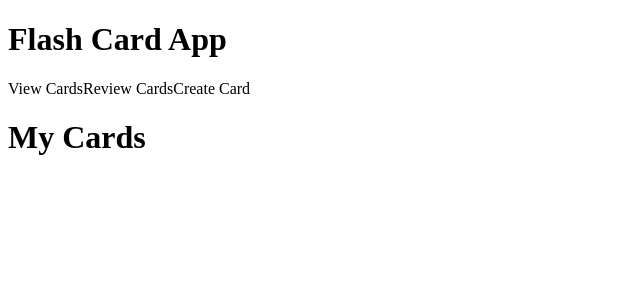
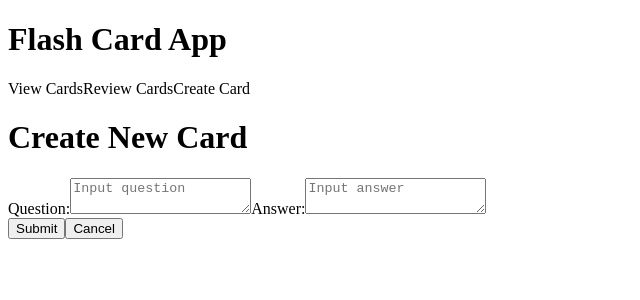
Before and after one commit to David-Lyu/react-flash-cards-pt, a React app: page / in a window 1280 px wide. Shown: the top 300 px of the page, without its empty margins (0-640 px from the left). Built offline with nearby package versions, Linux system fonts and the light colour scheme; the HTML template or start-up script is replaced by a standard one.

Commit message:
finished create a card

```diff
--- a/src/components/app.jsx
+++ b/src/components/app.jsx
@@ -7,11 +7,24 @@ import Nav from './nav';
 export default class App extends React.Component {
   constructor(props) {
     super(props);
-    this.state = {
-      view: 'view-cards'
-    };
     this.setView = this.setView.bind(this);
     this.getView = this.getView.bind(this);
+    this.saveCards = this.saveCards.bind(this);
+    this.addCard = this.addCard.bind(this);
+    this.state = {
+      view: 'create-card',
+      cards: []
+    };
+  }
+
+  addCard(card) {
+    const cards = this.state.cards.concat(card);
+    this.setState({ cards }, this.saveCards());
+  }
+
+  saveCards() {
+    const localStorage = window.localStorage;
+    localStorage.setItem('flash-cards', JSON.stringify(this.state.cards));
   }
 
   setView(view) {
@@ -21,7 +34,7 @@ export default class App extends React.Component {
   getView() {
     switch (this.state.view) {
       case 'create-card':
-        return <CreateCard />;
+        return <CreateCard setView={this.setView} addCard={this.addCard}/>;
       case 'review-cards':
         return <ReviewCards />;
       case 'view-cards':
--- a/src/components/create-card.jsx
+++ b/src/components/create-card.jsx
@@ -1,7 +1,66 @@
 import React from 'react';
 
 export default class CreateCard extends React.Component {
+  constructor(props) {
+    super(props);
+    this.handleAnswerChange = this.handleAnswerChange.bind(this);
+    this.handleQuestionChange = this.handleQuestionChange.bind(this);
+    this.handleSubmit = this.handleSubmit.bind(this);
+    this.handleCancel = this.handleCancel.bind(this);
+    this.state = {
+      questionInput: '',
+      answerInput: ''
+    };
+  }
+
+  handleQuestionChange(e) {
+    this.setState({ questionInput: e.target.value });
+  }
+
+  handleAnswerChange(e) {
+    this.setState({ answerInput: e.target.value });
+  }
+
+  handleSubmit(e) {
+    e.preventDefault();
+    const newCard = {
+      question: this.state.questionInput,
+      answer: this.state.answerInput
+    };
+    this.props.addCard(newCard);
+    this.setState({ questionInput: '', answerInput: '' });
+  }
+
+  handleCancel() {
+    this.setState({ questionInput: '', answerInput: '' });
+    this.props.setView('view-cards');
+  }
+
   render() {
-    return <h1 className="text-center">Create New Card</h1>;
+    return (
+      <>
+        <h1 className="text-center">Create New Card</h1>
+        <form onSubmit={this.handleSubmit} className="container">
+          <label className="form-group row">
+            Question:
+            <textarea type="text" onChange={this.handleQuestionChange}
+              value={this.state.questionInput} required={true} placeholder="Input question"
+              className="form-control">
+            </textarea>
+          </label>
+          <label className="form-group row">
+            Answer:
+            <textarea type="text" onChange={this.handleAnswerChange}
+              value={this.state.answerInput} required={true} placeholder="Input answer"
+              className="form-control">
+            </textarea>
+          </label>
+          <div className="submit form-group row flex-row-reverse">
+            <button type="submit" className="btn btn-outline-primary">Submit</button>
+            <button type="reset" onClick={this.handleCancel} className="btn btn-outline-danger">Cancel</button>
+          </div>
+        </form>
+      </>
+    );
   }
 }
```
Also changed, not shown: 1 other file (tests, documents, lock files or other folders).
